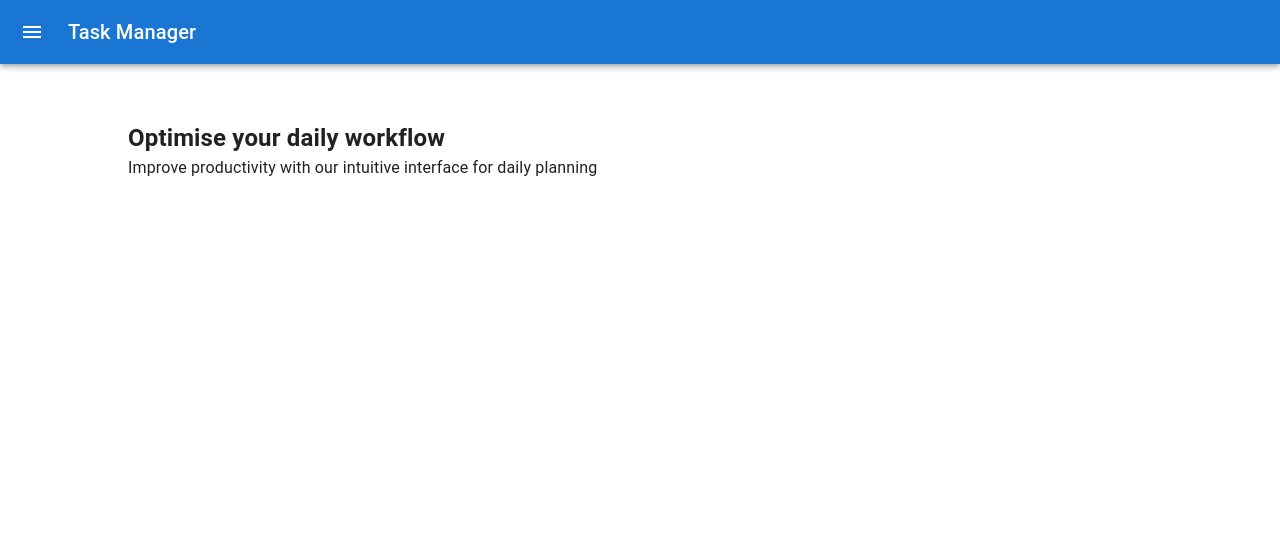
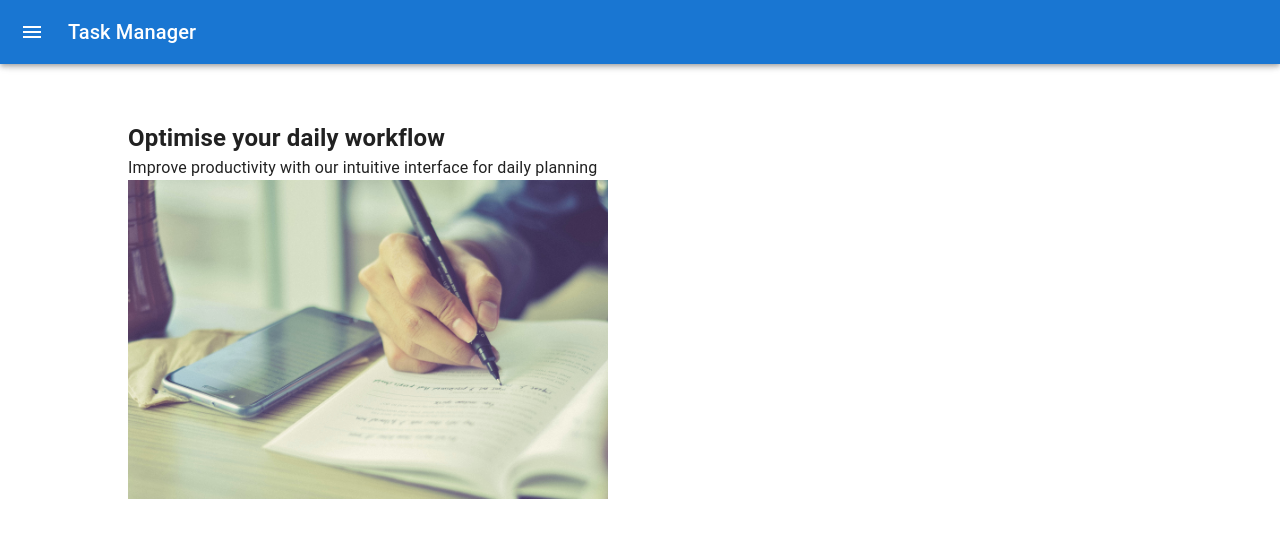
Before and after one commit to Tayamul/to-do-web-app, a React (Create React App) app: page / in a window 1280 px wide. Shown: the top 538 px of the page. Built offline with nearby package versions, Linux system fonts and the light colour scheme; no server answers.

Commit message:
Insert landing page in the hero section and edit its size

```diff
--- a/src/components/LandingPage.jsx
+++ b/src/components/LandingPage.jsx
@@ -2,6 +2,7 @@
 // import { Container } from "@mui/system";
 import React from "react";
 import "./landingPage.css";
+import notes from '../assets/notes.jpg'
 
 const LandingPage = () => {
   const paperStyle = { padding: "20px 20px", margin: "30px 30px" };
@@ -12,8 +13,8 @@ const LandingPage = () => {
           <h1>Optimise your daily workflow</h1>
           <p>Improve productivity with our intuitive interface for daily planning</p>
         </div>
-        <div className="hero-image">
-
+        <div>
+          <img src={notes} alt='An impression of a user writing down tasks' className="hero-image"/>
         </div>
       </div>
     </section>
--- a/src/components/landingPage.css
+++ b/src/components/landingPage.css
@@ -2,3 +2,8 @@
     margin: 120px auto;
     width: 80%;
 }
+
+.hero-image {
+    width: 30rem;
+    height: auto;
+}
```
